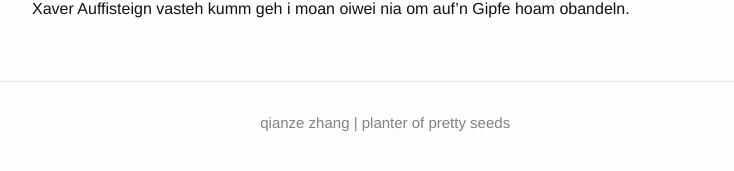
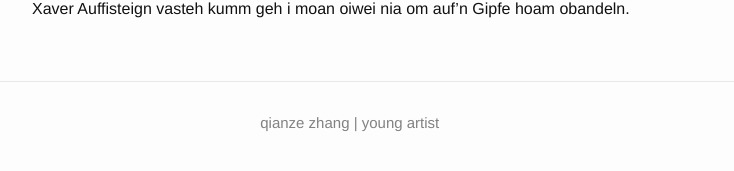
Before and after one commit to midzer/urban-theme, a Jekyll site: the page built from about.md, in a window 1280 px wide. Shown: the part 595-766 px from the top of the page, without its empty margins (268-1002 px from the left). Built offline with Jekyll 4.4.1, drawn with Linux system fonts in a browser that asks for light colours.

Commit message:
Update _config.yml

```diff
--- a/_config.yml
+++ b/_config.yml
@@ -2,7 +2,7 @@
 title: qianze zhang
 email: your-email@domain.com
 description: > # this means to ignore newlines until "baseurl:"
-  qianze zhang | planter of pretty seeds
+  qianze zhang | young artist
 baseurl: "" # the subpath of your site, e.g. /blog/
 url: "http://yourdomain.com" # the base hostname & protocol for your site
 twitter_username: QlANZEZHANG
```
